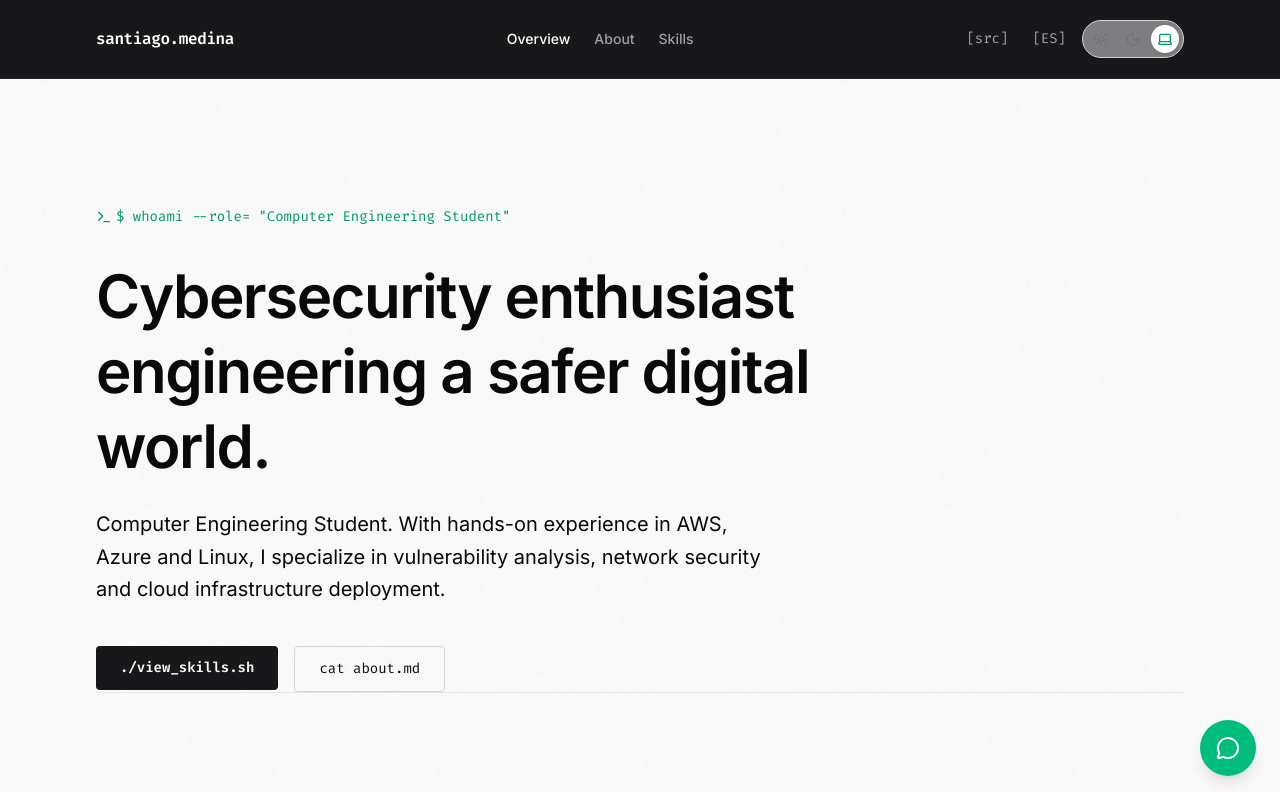
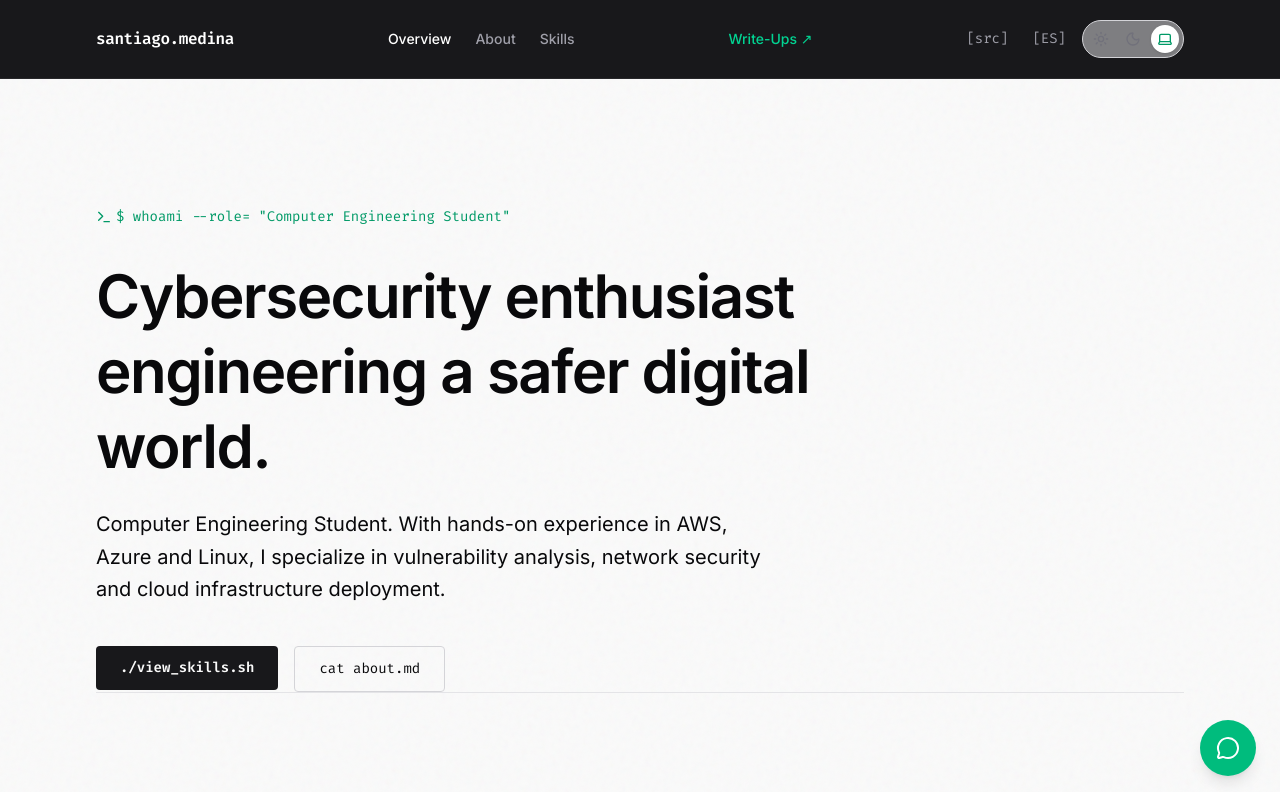
Before and after one commit to Medinaz0/Portfolio, a Next.js app: page / in a window 1280 px wide. Shown: the top 792 px of the page. Built offline with nearby package versions, Linux system fonts and the light colour scheme.

Commit message:
feat: add external Write-Ups link to navbar

```diff
--- a/src/components/Header.tsx
+++ b/src/components/Header.tsx
@@ -47,6 +47,15 @@ export default function Header() {
               );
             })}
           </nav>
+
+          <a
+            href="https://medinaz0.github.io/"
+            target="_blank"
+            rel="noopener noreferrer"
+            className="hidden md:inline-flex text-sm font-medium text-emerald-400 hover:text-emerald-300 transition-colors"
+          >
+            {t("nav.writeups")} ↗
+          </a>
 
           <div className="flex items-center gap-6">
             <div className="hidden sm:flex items-center gap-4">
@@ -98,6 +107,16 @@ export default function Header() {
               );
             })}
 
+            <a
+              href="https://medinaz0.github.io/"
+              target="_blank"
+              rel="noopener noreferrer"
+              onClick={closeMobile}
+              className="text-lg font-medium text-emerald-400 hover:text-emerald-300 transition-colors"
+            >
+              {t("nav.writeups")} ↗
+            </a>
+
             <div className="mt-6 flex items-center gap-6">
               <a
                 href="https://github.com/Medinaz0/Portfolio"
--- a/src/i18n/dictionaries.ts
+++ b/src/i18n/dictionaries.ts
@@ -3,6 +3,7 @@ export type Dict = {
     overview: string;
     about: string;
     skills: string;
+    writeups: string;
   };
   home: {
     role: string;
--- a/src/i18n/en.ts
+++ b/src/i18n/en.ts
@@ -5,6 +5,7 @@ export const dict: Dict = {
     overview: "Overview",
     about: "About",
     skills: "Skills",
+    writeups: "Write-Ups",
   },
   home: {
     role: "Computer Engineering Student",
--- a/src/i18n/es.ts
+++ b/src/i18n/es.ts
@@ -5,6 +5,7 @@ export const dict: Dict = {
     overview: "Resumen",
     about: "Sobre Mí",
     skills: "Habilidades",
+    writeups: "Write-Ups",
   },
   home: {
     role: "Estudiante de Ingeniería Informática",
```
